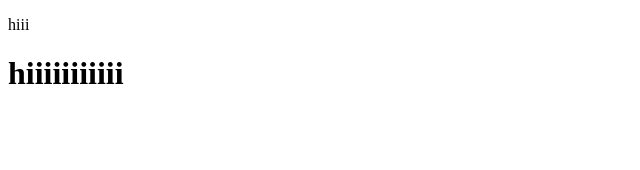
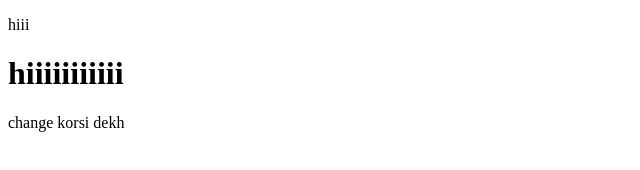
Before and after one commit to ArnabPurk/first-website, a plain HTML site: page index.html in a window 1280 px wide. Shown: the whole page, without its empty margins (0-640 px from the left). Drawn offline with Linux system fonts and the light colour scheme.

Commit message:
add korsi abar

```diff
--- a/index.html
+++ b/index.html
@@ -9,5 +9,6 @@
 <body>
     <p>hiii</p>
     <h1>hiiiiiiiiiii</h1>
+   <p> <bold> change korsi dekh</bold></p>
 </body>
 </html>
```
